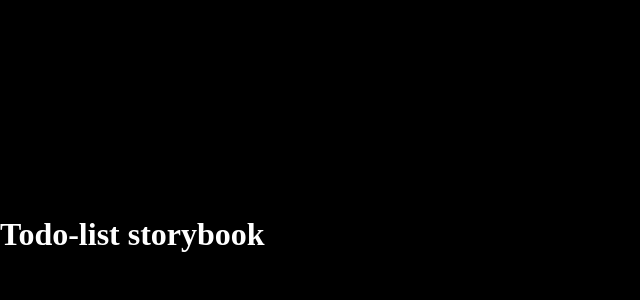
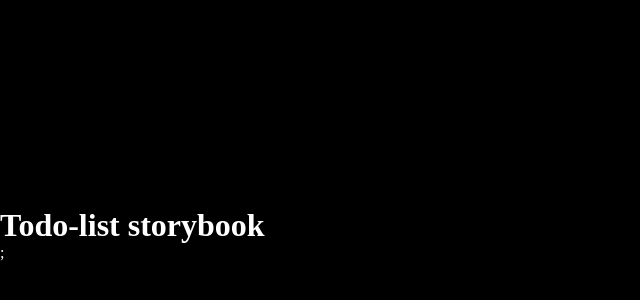
Before and after one commit to imnotmoon/todo-lists, a React (Create React App) app in the folder todo-storybook/: page / in a window 1280 px wide. Shown: the part 166-466 px from the top of the page, without its empty margins (0-640 px from the left). Built offline with nearby package versions, Linux system fonts and the light colour scheme.

Commit message:
feat: add todolist w/ localstorage

```diff
--- /dev/null
+++ b/todo-storybook/src/_components/TodoList/Item/TodoListItem.tsx
@@ -0,0 +1,13 @@
+import React from 'react';
+
+import {TodoType} from "../TodoList.type";
+
+type TodoListItemProps = {
+    item: TodoType
+};
+
+const TodoListItem: React.FC<TodoListItemProps> = ({ item }) => {
+    return null;
+}
+
+export default TodoListItem;
--- /dev/null
+++ b/todo-storybook/src/_components/TodoList/Item/index.ts
@@ -0,0 +1 @@
+export * from './TodoListItem';
--- a/todo-storybook/src/_components/TodoList/TodoList.tsx
+++ b/todo-storybook/src/_components/TodoList/TodoList.tsx
@@ -1,11 +1,22 @@
 import React from 'react';
+
+import useLocalTodoList from "./useLocalTodoList";
+import {TodoType} from "./TodoList.type";
+import TodoListItem from "./Item/TodoListItem";
 
 type TodoListProps = {
 
 };
 
 const TodoList: React.FC<TodoListProps> = ({}) => {
-    return null;
+    const {todoList, setTodoList} = useLocalTodoList();
+    return (
+        <div>
+            {todoList.map((todoItem: TodoType) => {
+                return <TodoListItem item={todoItem} />;
+            })};
+        </div>
+    )
 }
 
 export default TodoList;
--- /dev/null
+++ b/todo-storybook/src/_components/TodoList/useLocalTodoList.ts
@@ -0,0 +1,19 @@
+import { useEffect, useState } from "react";
+
+import { TodoType } from './TodoList.type';
+
+const useLocalTodoList = () => {
+    const [todoList, setTodoList] = useState<TodoType[]>([]);
+    useEffect(() => {
+        const localStorageTodoItems = localStorage.getItem('@todolist');
+        if(!localStorageTodoItems) {
+            localStorage.setItem('@todolist', JSON.stringify(todoList));
+        } else {
+            setTodoList(JSON.parse(localStorageTodoItems));
+        }
+    }, [ todoList ]);
+
+    return {todoList, setTodoList};
+}
+
+export default useLocalTodoList;
```
Also changed, not shown: todo-storybook/src/_components/TodoList/TodoList.type.ts (added, +7 -0 lines).
